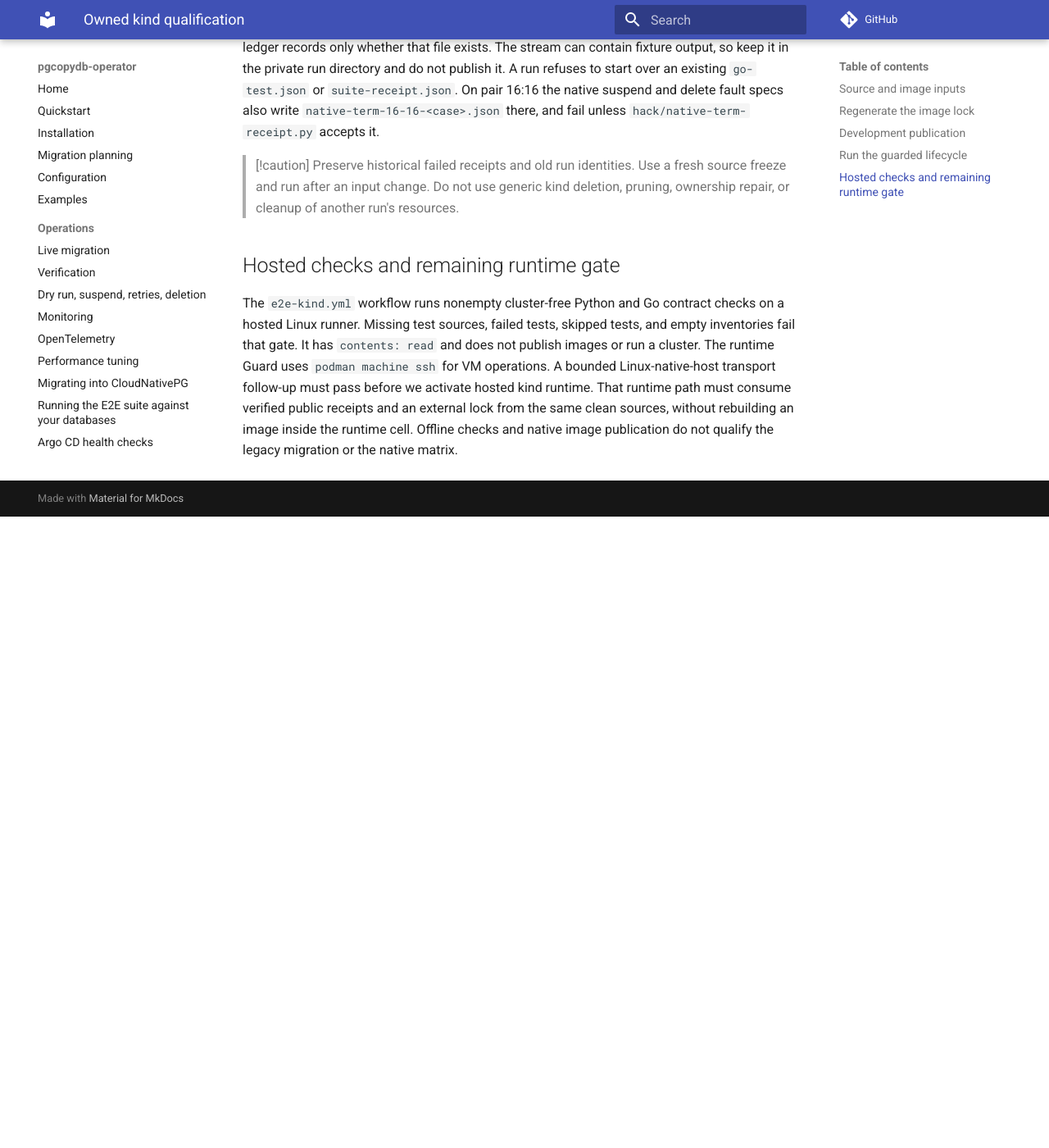
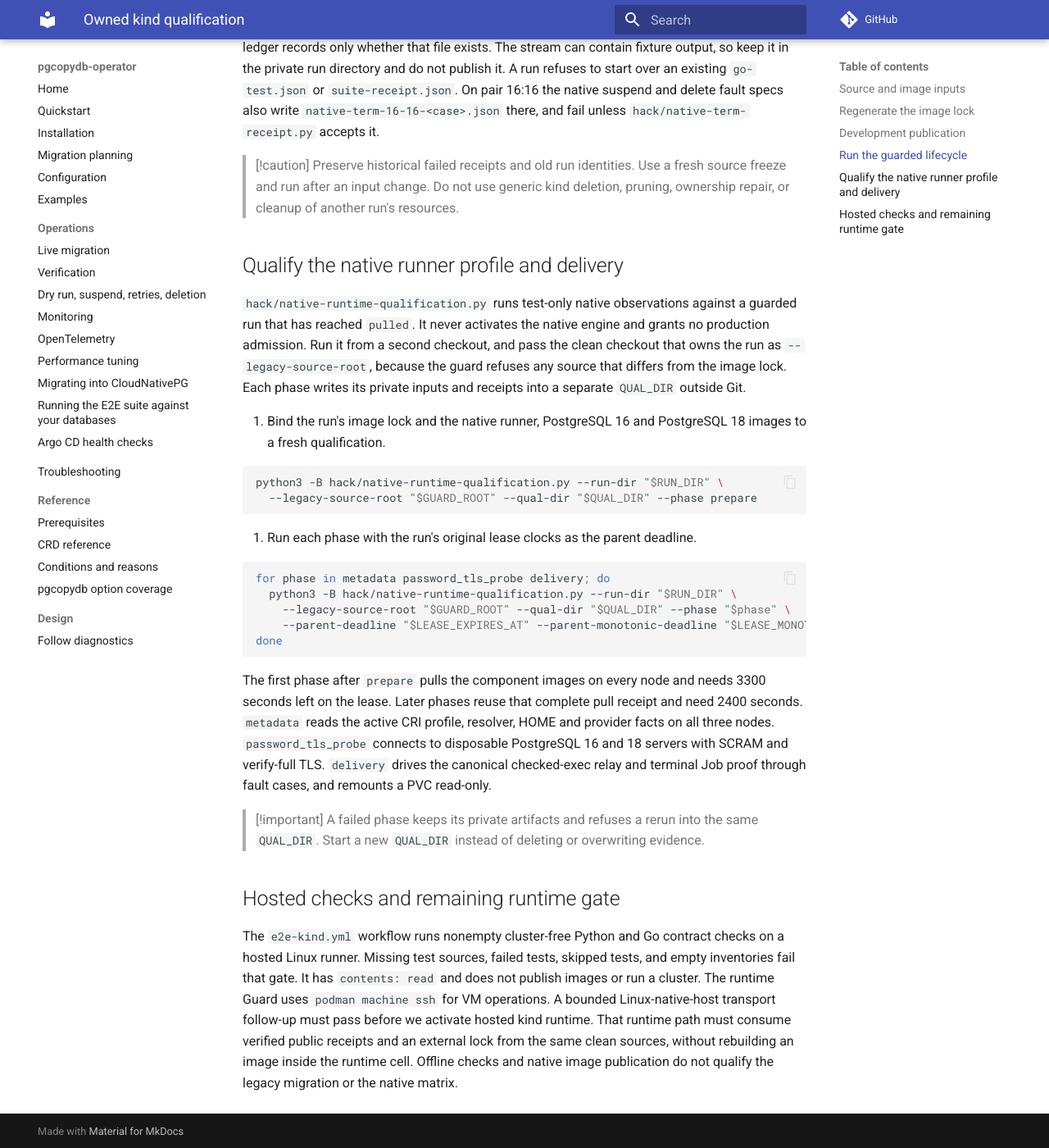
Before and after one commit to ydixken/pgcopydb-operator, an MkDocs documentation site: the page built from docs/operations/e2e-kind.md, in a window 1280 px wide and 1400 px high, scrolled down 2765 px. Shown: the whole window at 82% size. Built offline with MkDocs 1.6.1 and Material for MkDocs 9.7.7, drawn with Linux system fonts in a browser that asks for light colours; comment, search, counter and statistics services are not loaded; before the commit the page ends 3395 px from its top, so only the background shows below that.

Commit message:
docs: describe the native runtime qualification phases
Document the prepare, metadata, password_tls_probe and delivery phases of hack/native-runtime-qualification.py, the second-checkout rule and the 3300/2400-second lease admission.

````diff
--- a/docs/operations/e2e-kind.md
+++ b/docs/operations/e2e-kind.md
@@ -128,6 +128,40 @@ On pair 16:16 the native suspend and delete fault specs also write `native-term-
 > Use a fresh source freeze and run after an input change.
 > Do not use generic kind deletion, pruning, ownership repair, or cleanup of another run's resources.
 
+## Qualify the native runner profile and delivery
+
+`hack/native-runtime-qualification.py` runs test-only native observations against a guarded run that has reached `pulled`.
+It never activates the native engine and grants no production admission.
+Run it from a second checkout, and pass the clean checkout that owns the run as `--legacy-source-root`, because the guard refuses any source that differs from the image lock.
+Each phase writes its private inputs and receipts into a separate `QUAL_DIR` outside Git.
+
+1. Bind the run's image lock and the native runner, PostgreSQL 16 and PostgreSQL 18 images to a fresh qualification.
+
+   ```sh
+   python3 -B hack/native-runtime-qualification.py --run-dir "$RUN_DIR" \
+     --legacy-source-root "$GUARD_ROOT" --qual-dir "$QUAL_DIR" --phase prepare
+   ```
+
+2. Run each phase with the run's original lease clocks as the parent deadline.
+
+   ```sh
+   for phase in metadata password_tls_probe delivery; do
+     python3 -B hack/native-runtime-qualification.py --run-dir "$RUN_DIR" \
+       --legacy-source-root "$GUARD_ROOT" --qual-dir "$QUAL_DIR" --phase "$phase" \
+       --parent-deadline "$LEASE_EXPIRES_AT" --parent-monotonic-deadline "$LEASE_MONOTONIC_EXPIRES_AT"
+   done
+   ```
+
+The first phase after `prepare` pulls the component images on every node and needs 3300 seconds left on the lease.
+Later phases reuse that complete pull receipt and need 2400 seconds.
+`metadata` reads the active CRI profile, resolver, HOME and provider facts on all three nodes.
+`password_tls_probe` connects to disposable PostgreSQL 16 and 18 servers with SCRAM and verify-full TLS.
+`delivery` drives the canonical checked-exec relay and terminal Job proof through fault cases, and remounts a PVC read-only.
+
+> [!important]
+> A failed phase keeps its private artifacts and refuses a rerun into the same `QUAL_DIR`.
+> Start a new `QUAL_DIR` instead of deleting or overwriting evidence.
+
 ## Hosted checks and remaining runtime gate
 
 The `e2e-kind.yml` workflow runs nonempty cluster-free Python and Go contract checks on a hosted Linux runner.
````
